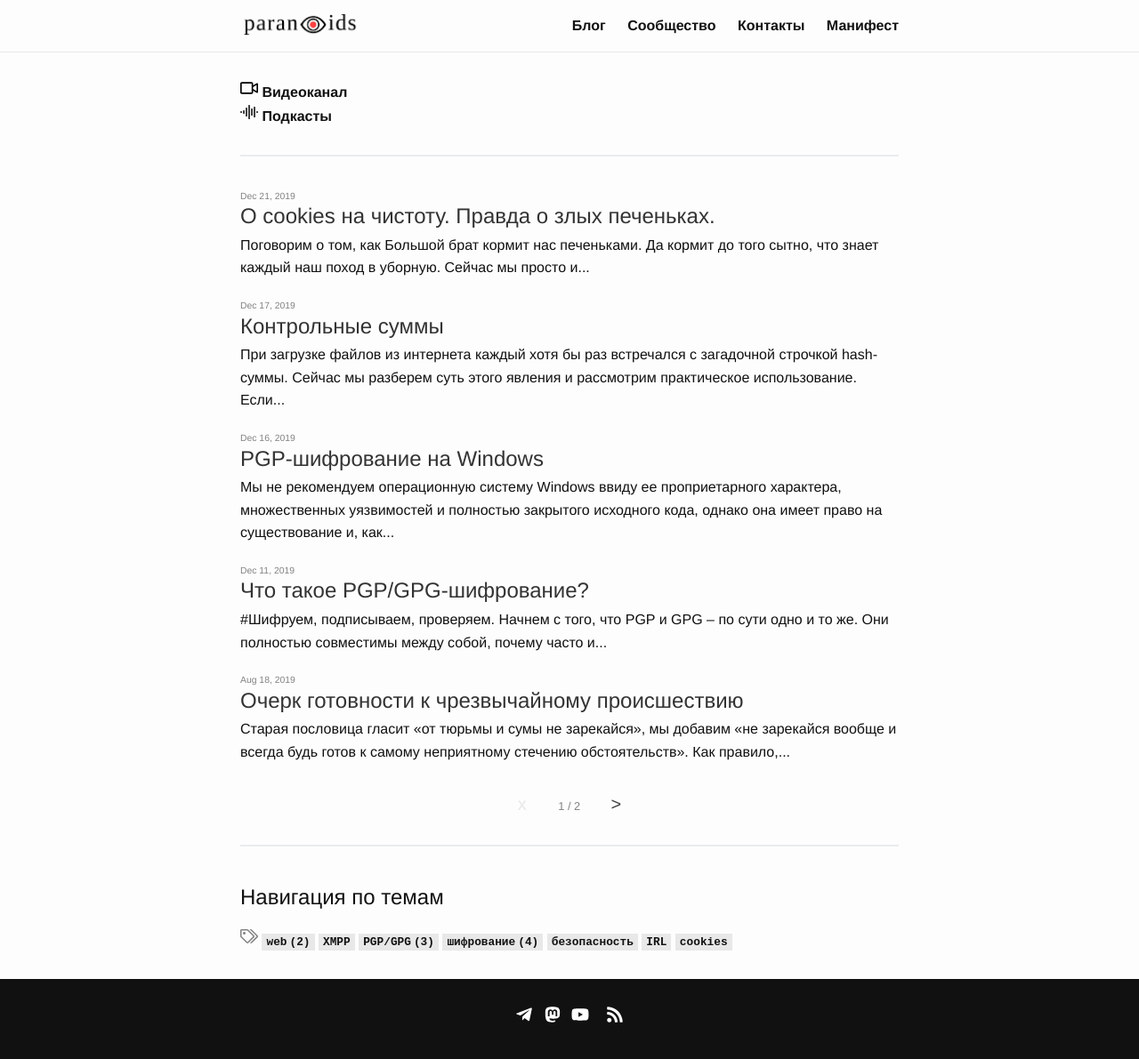
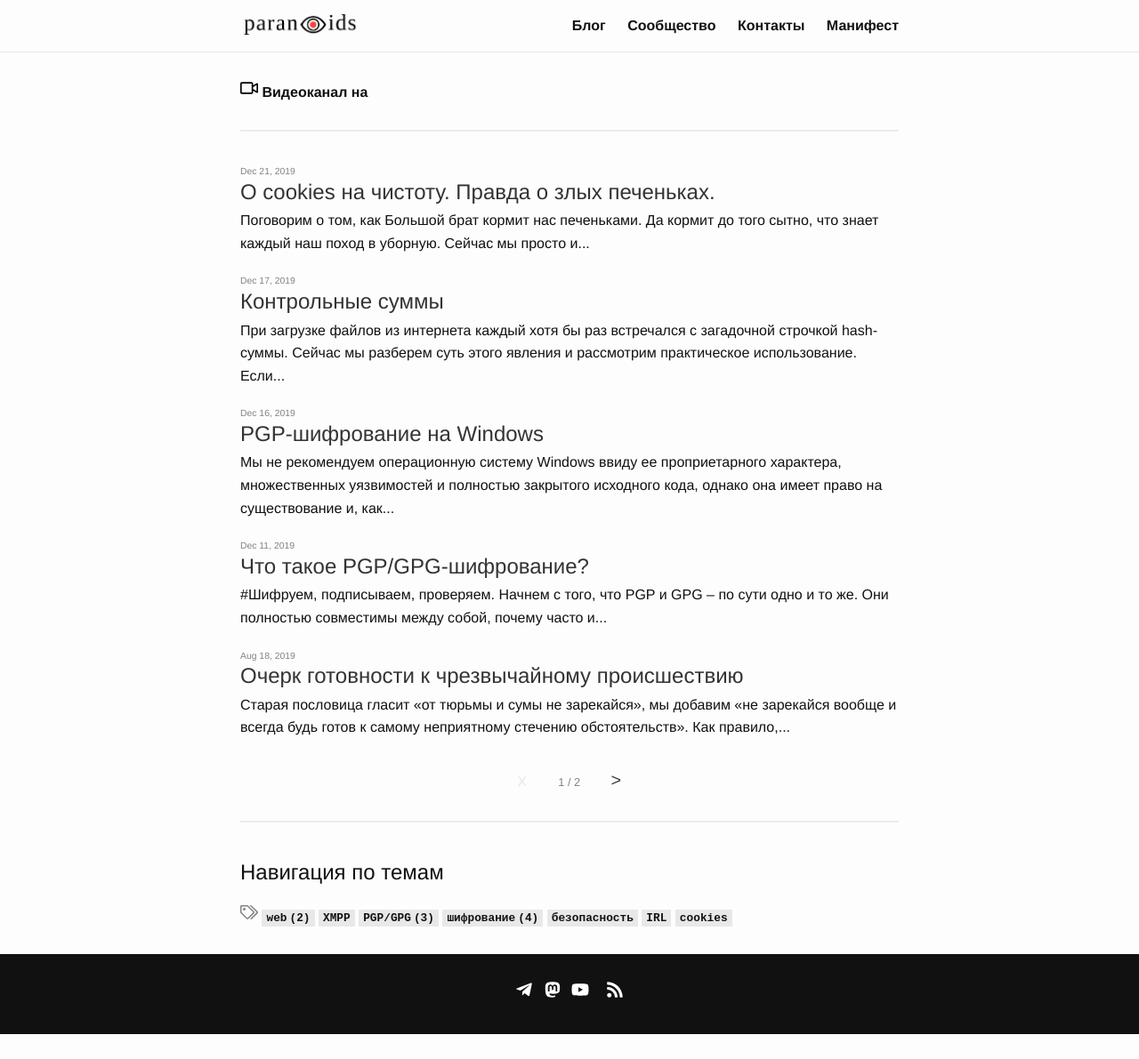
Before and after one commit to 2b7E1n6D0e5R7/2b7E1n6D0e5R7.github.io, a Jekyll site: the page built from index.html, in a window 1280 px wide. Shown: the whole page at 89% size. Built offline with Jekyll 4.4.1, drawn with Linux system fonts in a browser that asks for light colours; the list of posts is cut into pages by our own code; after the commit the page ends 1163 px from its top, so only the background shows below that.

Commit message:
Update blog.html

```diff
--- a/_layouts/blog.html
+++ b/_layouts/blog.html
@@ -4,13 +4,8 @@
 <div class="blog-menu">
 
   <div class="blog-menu_link">
-    <svg xmlns="http://www.w3.org/2000/svg" width="20px" height="20px" viewBox="0 0 576 512"><path d="M543.9 96c-6.2 0-12.5 1.8-18.2 5.7L416 170.1v-58.3c0-26.4-23.2-47.8-51.8-47.8H51.8C23.2 64 0 85.4 0 111.8v288.4C0 426.6 23.2 448 51.8 448h312.4c28.6 0 51.8-21.4 51.8-47.8v-58.3l109.7 68.3c5.7 4 12.1 5.7 18.2 5.7 16.6 0 32.1-13 32.1-31.5V127.5C576 109 560.5 96 543.9 96zM368 200v198.9c-.6.4-1.8 1.1-3.8 1.1H51.8c-2 0-3.2-.6-3.8-1.1V113.1c.6-.4 1.8-1.1 3.8-1.1h312.4c2 0 3.2.6 3.8 1.1V200zm160 155.2l-112-69.8v-58.7l112-69.8v198.3z"/></svg>
-    <b>Видеоканал</b>
-  </div>
-
-  <div class="blog-menu_link">
-    <svg xmlns="http://www.w3.org/2000/svg" width="20px" height="20px" viewBox="0 0 640 512"><path d="M328 0h-16a16 16 0 0 0-16 16v480a16 16 0 0 0 16 16h16a16 16 0 0 0 16-16V16a16 16 0 0 0-16-16zm-96 96h-16a16 16 0 0 0-16 16v288a16 16 0 0 0 16 16h16a16 16 0 0 0 16-16V112a16 16 0 0 0-16-16zm192 32h-16a16 16 0 0 0-16 16v224a16 16 0 0 0 16 16h16a16 16 0 0 0 16-16V144a16 16 0 0 0-16-16zm96-64h-16a16 16 0 0 0-16 16v352a16 16 0 0 0 16 16h16a16 16 0 0 0 16-16V80a16 16 0 0 0-16-16zM136 192h-16a16 16 0 0 0-16 16v96a16 16 0 0 0 16 16h16a16 16 0 0 0 16-16v-96a16 16 0 0 0-16-16zm-96 32H24a16 16 0 0 0-16 16v32a16 16 0 0 0 16 16h16a16 16 0 0 0 16-16v-32a16 16 0 0 0-16-16zm576 0h-16a16 16 0 0 0-16 16v32a16 16 0 0 0 16 16h16a16 16 0 0 0 16-16v-32a16 16 0 0 0-16-16z"/></svg>
-    <b>Подкасты</b>
+    <svg xmlns="http://www.w3.org/2000/svg" width="20px" height="20px" viewBox="0 0 576 512"><path id="video" d="M543.9 96c-6.2 0-12.5 1.8-18.2 5.7L416 170.1v-58.3c0-26.4-23.2-47.8-51.8-47.8H51.8C23.2 64 0 85.4 0 111.8v288.4C0 426.6 23.2 448 51.8 448h312.4c28.6 0 51.8-21.4 51.8-47.8v-58.3l109.7 68.3c5.7 4 12.1 5.7 18.2 5.7 16.6 0 32.1-13 32.1-31.5V127.5C576 109 560.5 96 543.9 96zM368 200v198.9c-.6.4-1.8 1.1-3.8 1.1H51.8c-2 0-3.2-.6-3.8-1.1V113.1c.6-.4 1.8-1.1 3.8-1.1h312.4c2 0 3.2.6 3.8 1.1V200zm160 155.2l-112-69.8v-58.7l112-69.8v198.3z"/></svg>
+    <b>Видеоканал на</b>
   </div>
 
 </div>
```
